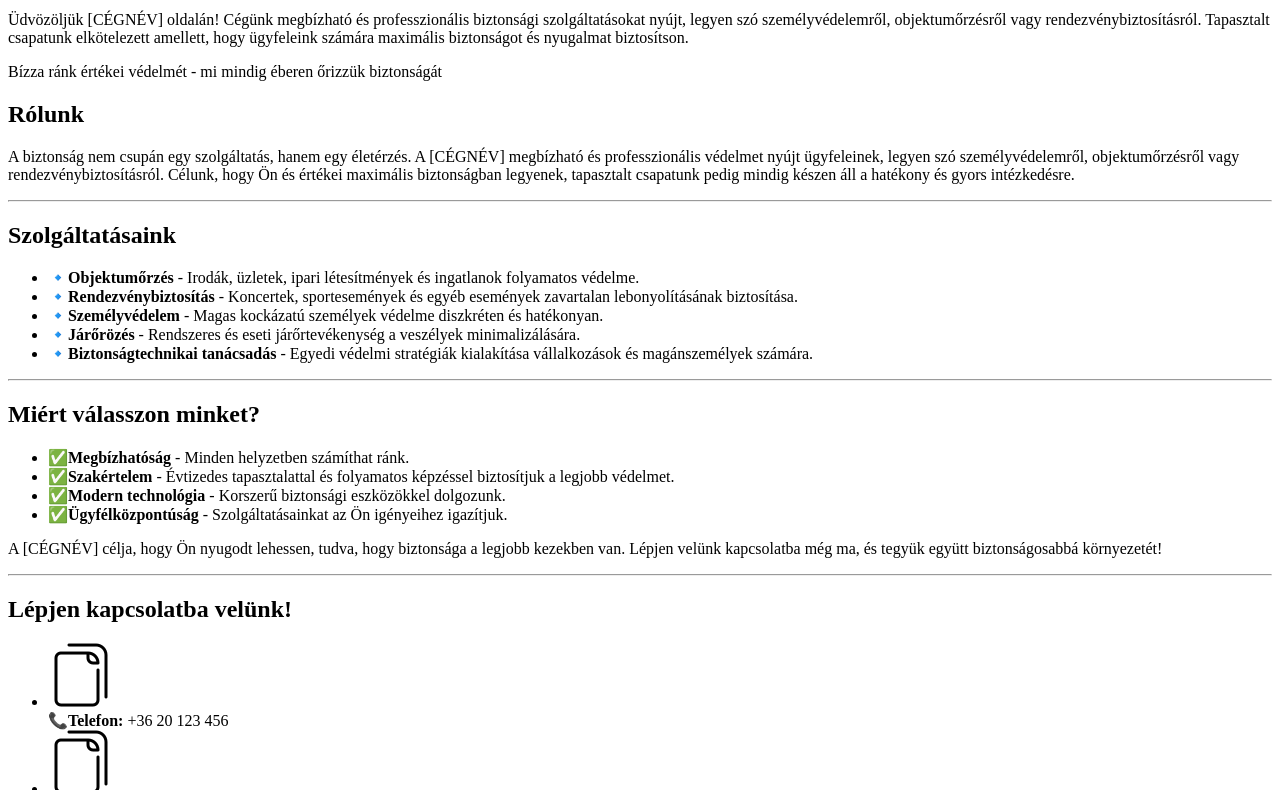
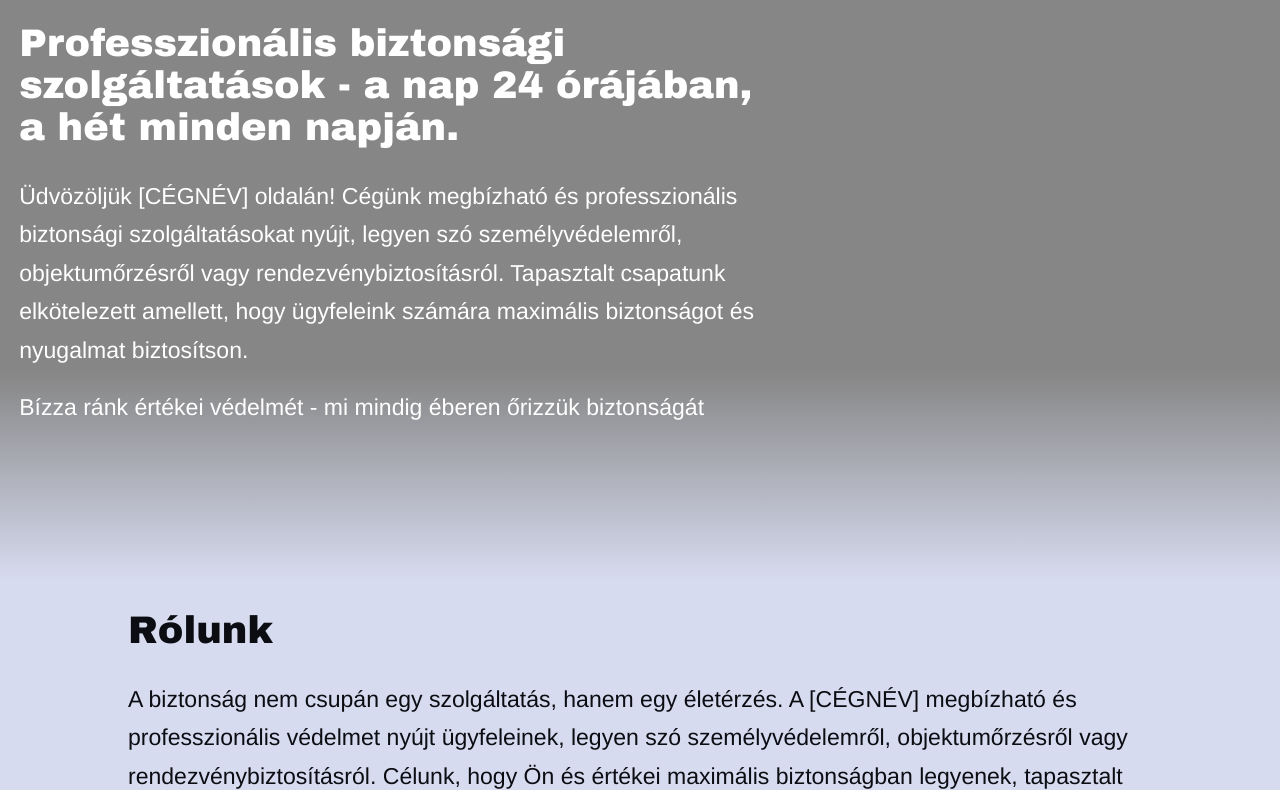
Before and after one commit to BK-Chris/SecurityService, a plain HTML site: page index.html in a window 1280 px wide. Shown: the part 352-1142 px from the top of the page. Drawn offline with Linux system fonts and the light colour scheme; the site is published under a folder, as on GitHub Pages, so addresses that start at the root find nothing.

Commit message:
Update index.html

```diff
--- a/index.html
+++ b/index.html
@@ -6,11 +6,11 @@
     <title>[CÉGNÉV]</title>
     <link rel="shortcut icon" href="./imgs/icons/icons8-security-guard-16.ico" type="image/x-icon">
 
-    <link rel="stylesheet" href="/styles/variables.css">
-    <link rel="stylesheet" href="/styles/common.css">
-    <link rel="stylesheet" href="/styles/header.css">
-    <link rel="stylesheet" href="/styles/main.css">
-    <link rel="stylesheet" href="/styles/footer.css">
+    <link rel="stylesheet" href="styles/variables.css">
+    <link rel="stylesheet" href="styles/common.css">
+    <link rel="stylesheet" href="styles/header.css">
+    <link rel="stylesheet" href="styles/main.css">
+    <link rel="stylesheet" href="styles/footer.css">
 
     <script src="scripts/common.js" defer></script>
     <script src="scripts/quoteForm.js" defer></script>
```
